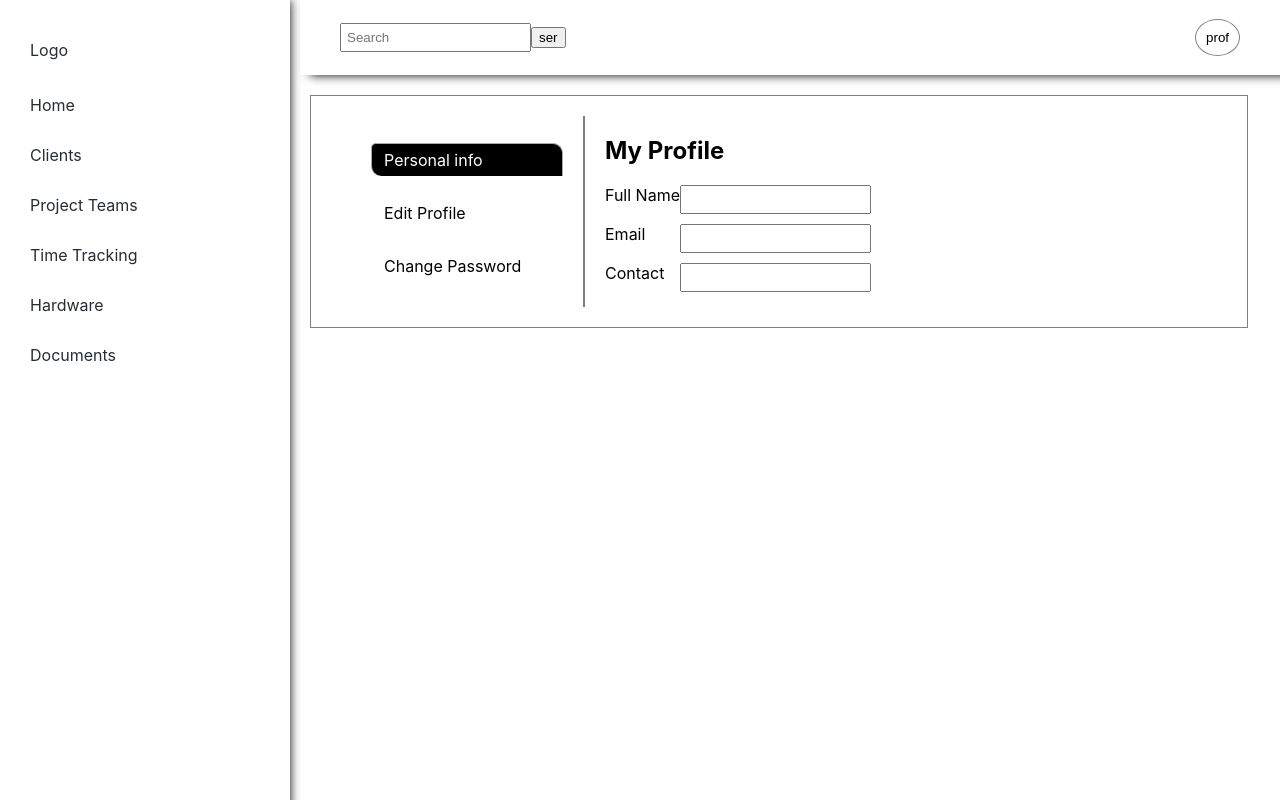
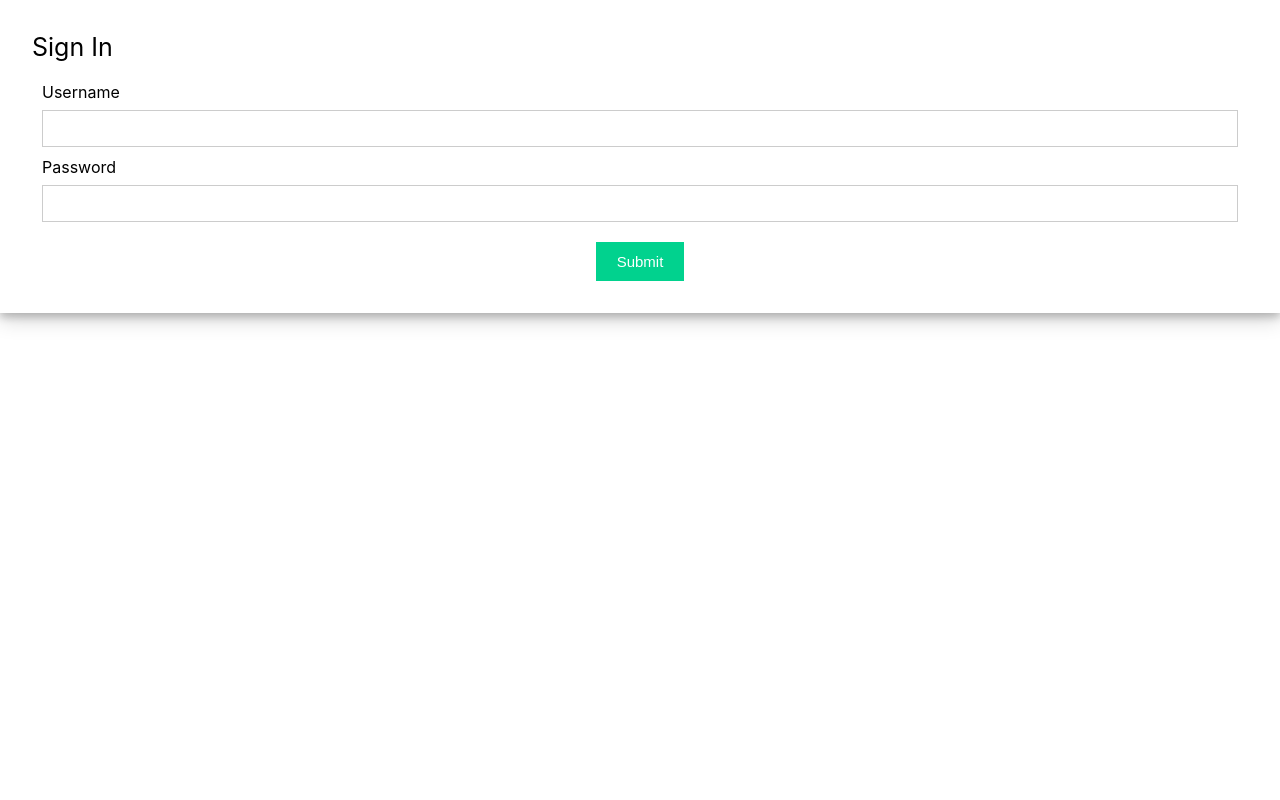
Before and after one commit to Naggenda/AdminDashboard, a React (Create React App) app: page /profile in a window 1280 px wide. Built offline with nearby package versions, Linux system fonts and the light colour scheme.

Commit message:
adding user login page and authentication

```diff
--- a/src/App.css
+++ b/src/App.css
@@ -136,3 +136,23 @@
     transform: rotate(360deg);
   }
 }
+@media screen and (max-width: 475px){
+  .sidenav{
+    display: none;
+  }
+  .navbar{
+    left: 0;
+  }
+  .main-content{
+    left: 0;
+    width: 100%;
+  }
+
+  .tabs-data{
+    flex-direction: column;
+  }
+  .tabs{
+    width: fit-content;
+    flex-direction: row;
+  }
+}
--- a/src/App.js
+++ b/src/App.js
@@ -1,9 +1,11 @@
-import RoutesBrowse from './RoutesBrowser';
+// import RoutesBrowse from './RoutesBrowser';
 import "./App.css";
+// <RoutesBrowse />
+import Login from './Login';
 
 function App() {
   return (
-       <RoutesBrowse />
+    <Login />
   );
 }
 
--- a/src/Layout/Navbar.jsx
+++ b/src/Layout/Navbar.jsx
@@ -5,9 +5,9 @@
   return (
     <div className="sidenav">
       <div className="logo-sect">
-      <NavLink to="/home">Logo</NavLink>
+      <NavLink to="/">Logo</NavLink>
       </div>
-      <NavLink to="/home">Home</NavLink>
+      <NavLink to="/">Home</NavLink>
       <NavLink to="/clients">Clients</NavLink>
       <NavLink to="/teams">Project Teams</NavLink>
       <NavLink to="/track">Time Tracking</NavLink>
--- /dev/null
+++ b/src/Login.jsx
@@ -0,0 +1,98 @@
+import React, { useState } from "react";
+// import ReactDOM from "react-dom";
+import RoutesBrowse from "./RoutesBrowser";
+
+import "./styles.css";
+
+function Login() {
+  // React States
+  const [errorMessages, setErrorMessages] = useState({});
+  const [isSubmitted, setIsSubmitted] = useState(false);
+
+  // User Login info
+  const database = [
+    {
+      username: "user1",
+      password: "pass1"
+    },
+    {
+      username: "user2",
+      password: "pass2"
+    }
+  ];
+
+  const errors = {
+    uname: "invalid username",
+    pass: "invalid password"
+  };
+
+  const handleSubmit = event => {
+    //Prevent page reload
+    event.preventDefault();
+
+    var { uname, pass } = document.forms[0];
+
+    // Find user login info
+    const userData = database.find(user => user.username === uname.value);
+
+    // Compare user info
+    if (userData) {
+      if (userData.password !== pass.value) {
+        // Invalid password
+        setErrorMessages({ name: "pass", message: errors.pass });
+      } else {
+        setIsSubmitted(true);
+      }
+    } else {
+      // Username not found
+      setErrorMessages({ name: "uname", message: errors.uname });
+    }
+  };
+
+  // Generate JSX code for error message
+  const renderErrorMessage = name =>
+    name === errorMessages.name && (
+      <div className="error">{errorMessages.message}</div>
+    );
+
+  // JSX code for login form
+  const renderForm = (
+    <div className="App1">
+      <div className="form login-form">
+        <div className="title">Sign In</div>
+
+        <form onSubmit={handleSubmit}>
+          <div className="input-container">
+            <label>Username </label>
+            <input type="text" name="uname" required />
+            {renderErrorMessage("uname")}
+          </div>
+          <div className="input-container">
+            <label>Password </label>
+            <input type="password" name="pass" required />
+            {renderErrorMessage("pass")}
+          </div>
+          <div className="button-container">
+            <input type="submit" />
+          </div>
+        </form>
+      </div>
+    </div>
+  );
+
+  return (
+    <div className="">
+      <div className="success">
+        {isSubmitted ? (
+          <div>
+            <RoutesBrowse />
+          </div>
+        ) : (
+          renderForm
+        )}
+      </div>
+    </div>
+  );
+}
+
+export default Login;
--- a/src/RoutesBrowser.jsx
+++ b/src/RoutesBrowser.jsx
@@ -1,10 +1,11 @@
 /*jshint esversion: 6 */
-import { BrowserRouter as Router, Routes, Route } from 'react-router-dom';
+import { BrowserRouter as Router, Routes, Route } from "react-router-dom";
 import Profile from "./views/Profile";
+import Home from "./views/Home";
 import Teams from "./views/Teams";
 import Clients from "./views/Clients";
-import Track from './views/Tracking';
-import Report from './views/Reports';
+import Track from "./views/Tracking";
+import Report from "./views/Reports";
 
 import Navbar from "./Layout/Sidebar";
 import Sidebar from "./Layout/Navbar";
@@ -18,14 +19,14 @@
         <Navbar />
       </div>
       <Routes>
-          <Route path='/profile' element={ <Profile />} />
-          <Route path='/teams' element={ <Teams /> } />
-          <Route path='/clients' element={ <Clients /> } />
-          <Route path='/track' element={ <Track /> } />
-          <Route path='/documents' element={ <Report /> } />
-        </Routes>
-      </Router>
-
+        <Route path="/" element={<Home />} />
+        <Route path="/profile" element={<Profile />} />
+        <Route path="/teams" element={<Teams />} />
+        <Route path="/clients" element={<Clients />} />
+        <Route path="/track" element={<Track />} />
+        <Route path="/documents" element={<Report />} />
+      </Routes>
+    </Router>
   );
 }
 
--- /dev/null
+++ b/src/styles.css
@@ -0,0 +1,64 @@
+.app1 {
+  font-family: sans-serif;
+  display: flex;
+  align-items: center;
+  justify-content: center;
+  flex-direction: column;
+  gap: 20px;
+  height: 100vh;
+  font-family: Cambria, Cochin, Georgia, Times, "Times New Roman", serif;
+  background-color: #f8f9fd;
+}
+
+input[type="text"],
+input[type="password"] {
+  height: 25px;
+  border: 1px solid rgba(0, 0, 0, 0.2);
+}
+
+input[type="submit"] {
+  margin-top: 10px;
+  cursor: pointer;
+  font-size: 15px;
+  background: #01d28e;
+  border: 1px solid #01d28e;
+  color: #fff;
+  padding: 10px 20px;
+}
+
+input[type="submit"]:hover {
+  background: #6cf0c2;
+}
+
+.button-container {
+  display: flex;
+  justify-content: center;
+}
+
+.login-form {
+  background-color: white;
+  padding: 2rem;
+  box-shadow: 0 4px 8px 0 rgba(0, 0, 0, 0.2), 0 6px 20px 0 rgba(0, 0, 0, 0.19);
+  /* display: none; */
+}
+
+.list-container {
+  display: flex;
+}
+
+.error {
+  color: red;
+  font-size: 12px;
+}
+
+.title {
+  font-size: 25px;
+  margin-bottom: 20px;
+}
+
+.input-container {
+  display: flex;
+  flex-direction: column;
+  gap: 8px;
+  margin: 10px;
+}
```
